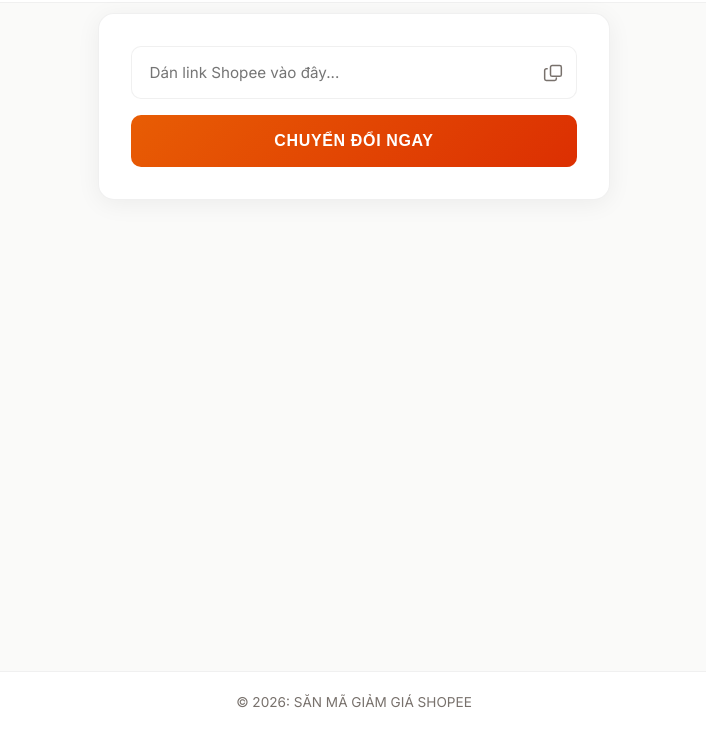
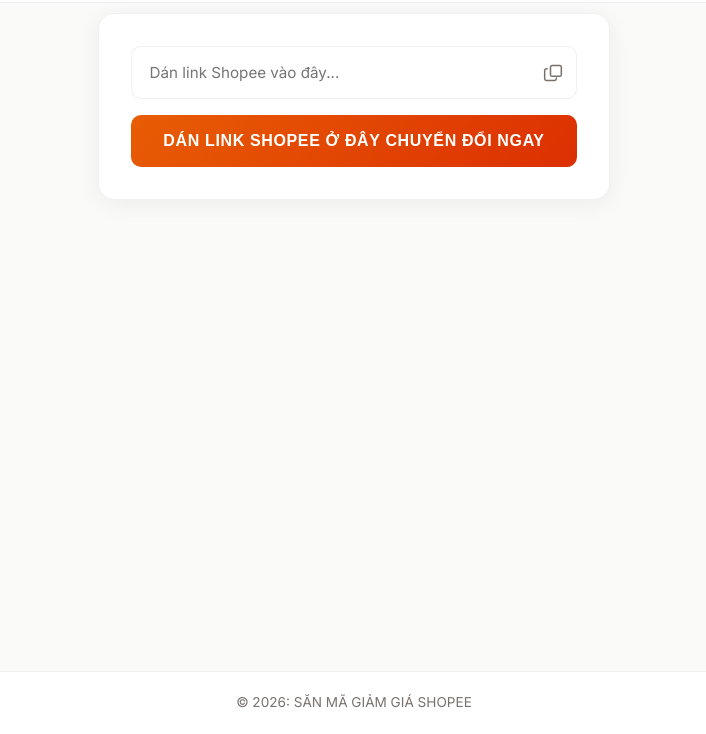
Before and after one commit to nguyentruong772002-stack/sanmagiamshopee, a website: page public/index.html in a window 1280 px wide. Shown: the part 66-800 px from the top of the page, without its empty margins (286-992 px from the left). Drawn offline with Linux system fonts and the light colour scheme.

Commit message:
Update index.html

```diff
--- a/public/index.html
+++ b/public/index.html
@@ -23,7 +23,7 @@
 <body>
   <header class="header"><div class="logo"><div class="logo-icon"><img src="https://shp.ee/favicon.ico" alt=""></div><span class="apma-title"> TOP 2 VIỆT NAM Chuyên Đổi link Shopee áp mã 20% 25% 30%</span></div></header>
   <main class="main">
-    <div class="card" style="margin-top:10px"><div class="link-input-wrap"><input type="text" id="input" placeholder="Dán link Shopee vào đây..." autocomplete="off"><button type="button" class="btn-paste-inside" id="btnPaste" title="Dán link"><svg viewBox="0 0 24 24" fill="none" stroke="currentColor" stroke-width="1.8" stroke-linecap="round" stroke-linejoin="round"><rect x="9" y="3" width="13" height="13" rx="2"/><path d="M5 7H4a2 2 0 0 0-2 2v10a2 2 0 0 0 2 2h10a2 2 0 0 0 2-2v-1"/></svg></button></div><button type="button" class="btn-convert-main" id="convertBtn"><span class="btn-spinner"></span><span class="btn-convert-text">Chuyển đổi ngay</span></button></div>
+    <div class="card" style="margin-top:10px"><div class="link-input-wrap"><input type="text" id="input" placeholder="Dán link Shopee vào đây..." autocomplete="off"><button type="button" class="btn-paste-inside" id="btnPaste" title="Dán link"><svg viewBox="0 0 24 24" fill="none" stroke="currentColor" stroke-width="1.8" stroke-linecap="round" stroke-linejoin="round"><rect x="9" y="3" width="13" height="13" rx="2"/><path d="M5 7H4a2 2 0 0 0-2 2v10a2 2 0 0 0 2 2h10a2 2 0 0 0 2-2v-1"/></svg></button></div><button type="button" class="btn-convert-main" id="convertBtn"><span class="btn-spinner"></span><span class="btn-convert-text">Dán Link shopee ở đây chuyển đổi ngay</span></button></div>
     <div class="result-card hidden" id="resultCard"><div class="result-product"><div class="result-product-img">S</div><div><p class="result-product-desc" id="resultDesc">Link đã chuyển đổi.</p><div class="result-done hidden" id="resultDone">✓ Đã chuyển đổi xong</div><p class="result-error hidden" id="resultError"></p></div></div><button type="button" class="btn-copy-link" id="btnCopyLink" disabled><span>🔗</span><span class="copy-text">SAO CHÉP LINK</span></button><div class="tip-box">💡 Bạn hãy nhấn <b class="tip-copy-trigger" id="tipCopyTrigger">"🔗 Sao chép link"</b> và dán vào bình luận/post để áp mã nhé.</div></div>
   </main>
   <div class="toast-wrap" id="toastWrap"></div><footer class="footer">© 2026: SĂN MÃ GIẢM GIÁ SHOPEE </footer>
```
